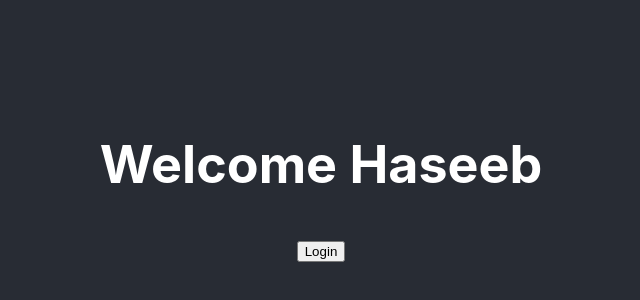
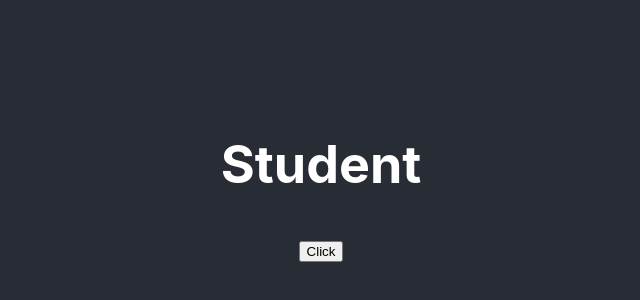
Before and after one commit to haseebulamin/React-Course-Project, a React (Create React App) app: page / in a window 1280 px wide. Shown: the part 220-520 px from the top of the page, without its empty margins (319-959 px from the left). Built offline with nearby package versions, Linux system fonts and the light colour scheme.

Commit message:
pass function as props

```diff
--- a/src/App.js
+++ b/src/App.js
@@ -1,10 +1,10 @@
 import './App.css';
-import RenderingCondition from './Components/React-roadmap-Docs/RenderingCondition';
+import Teacher from './Components/React-roadmap-Docs/Props/Teacher';
 function App() {
   return (
     <div className="App">
       <header className="App-header">
-        <RenderingCondition/>
+        <Teacher/>
       </header>
     </div>
   );
--- /dev/null
+++ b/src/Components/React-roadmap-Docs/Props/Student.jsx
@@ -0,0 +1,10 @@
+import React from 'react'
+
+export default function Student(props) {
+  return (
+    <div>
+     <h1>Student</h1>
+     <button  onClick={props.data}>Click</button>
+    </div>
+  )
+}
--- /dev/null
+++ b/src/Components/React-roadmap-Docs/Props/Teacher.jsx
@@ -0,0 +1,14 @@
+import React from 'react'
+import Student from './Student'
+
+export default function Teacher() {
+    const click = ()=>{
+           alert("Student clicked in teacher.")
+    }
+  return (
+    <div>
+        <Student data={click}/>
+    </div>
+
+  )
+}
```
